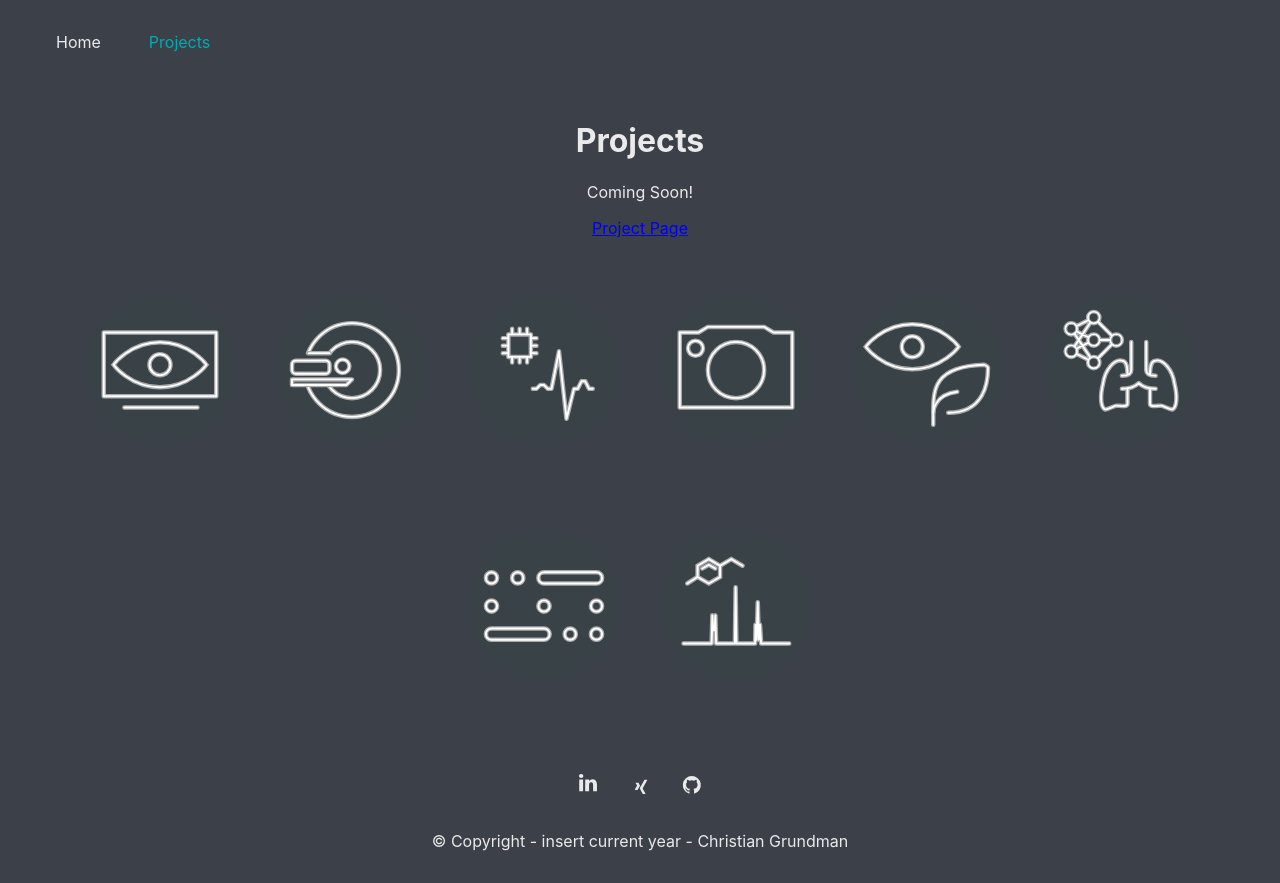
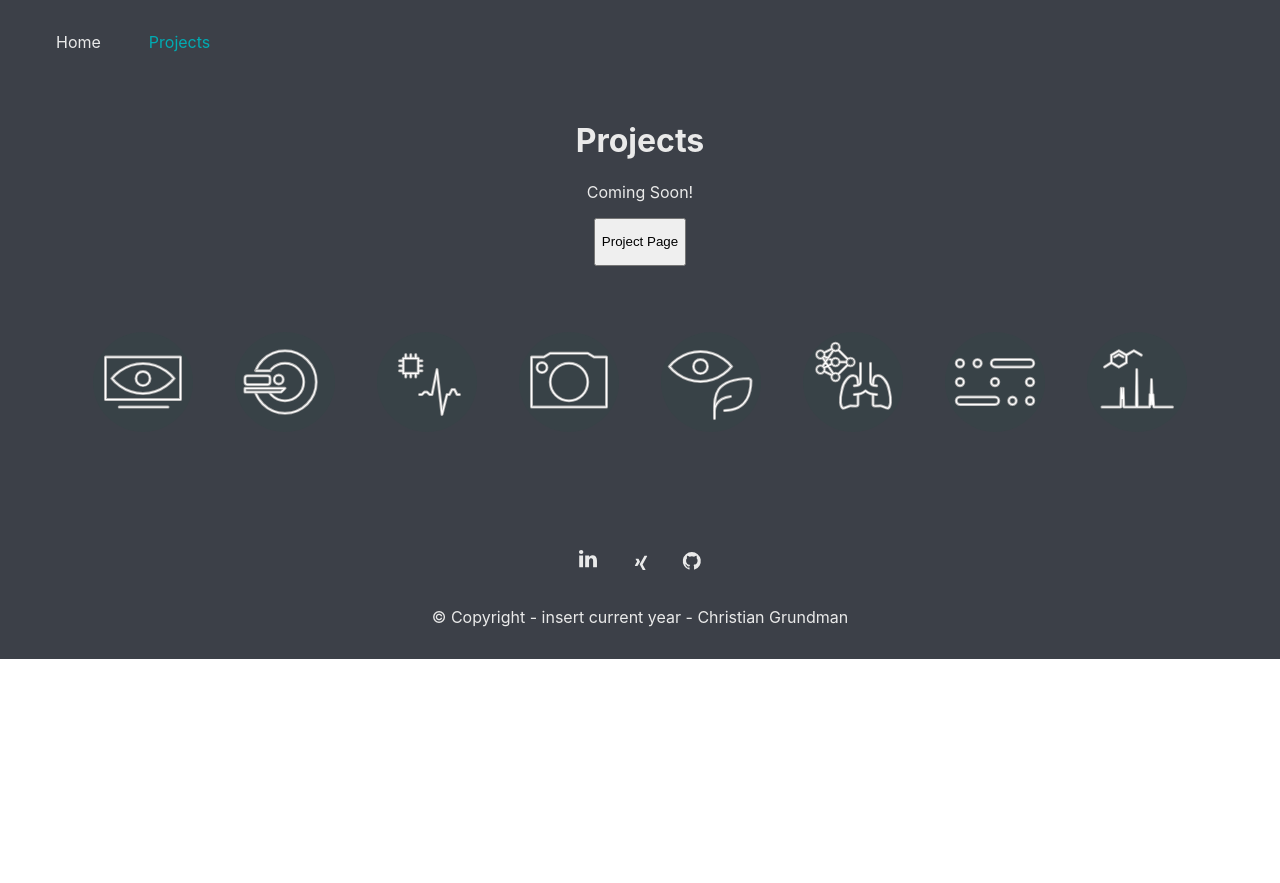
Before and after one commit to cgrundman/christian-grundman-website, a React (Create React App) app: page /projects in a window 1280 px wide. After the commit the page ends 800 px from the top, so only its background shows below. Built offline with nearby package versions, Linux system fonts and the light colour scheme.

Commit message:
add button to projects page

```diff
--- a/src/pages/Projects.js
+++ b/src/pages/Projects.js
@@ -10,7 +10,7 @@ import morse from '../logos/morse.svg'
 import nmr from '../logos/nmr.svg'
 import PageContent from "../components/PageContent.js";
 
-let LOGOSIZE = "150";
+let LOGOSIZE = "100";
 
 function Projects() {
     return (
@@ -18,7 +18,9 @@ function Projects() {
             <p>Coming Soon!</p>
             <Link to={`/projects/project`}>
                 <div>
-                    <p>Project Page</p>
+                    <button>
+                        <p>Project Page</p>
+                    </button>
                 </div>
             </Link>
             <div>
```
